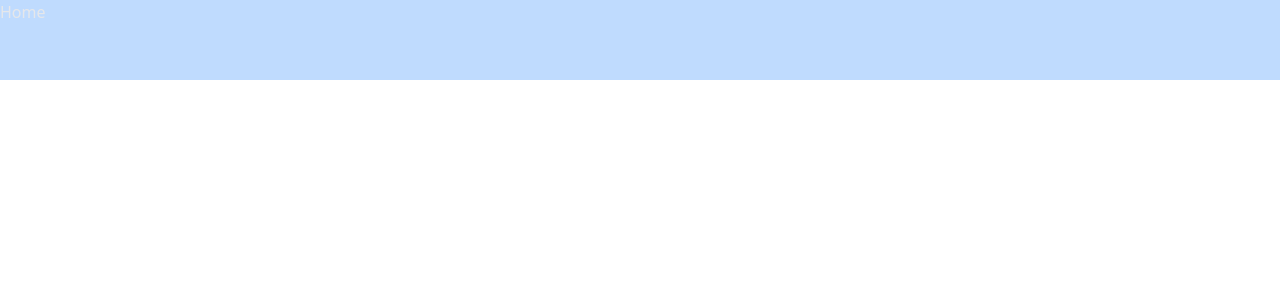
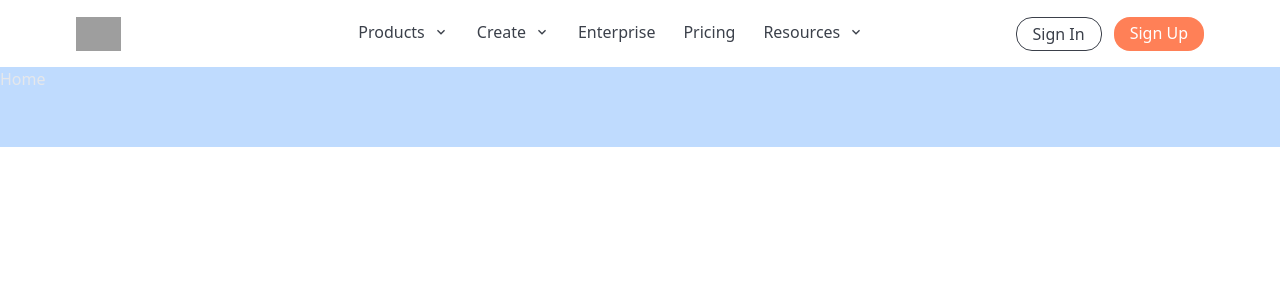
Before and after one commit to ZenUI-Templates/real-Ai, a React (Vite) app: page / in a window 1280 px wide. Shown: the top 300 px of the page. Built offline with nearby package versions, Linux system fonts and the light colour scheme; grey boxes are pictures that could not be loaded.

Commit message:
feat: Header added with responsiveness

```diff
--- a/src/App.jsx
+++ b/src/App.jsx
@@ -2,14 +2,14 @@ import { useState } from "react";
 import { BrowserRouter as Router, Routes, Route } from "react-router-dom";
 import "./App.css";
 import { Home } from "./pages/Home/Home";
+import Header from "./components/Header/Header";
 
 function App() {
-  const [count, setCount] = useState(0);
 
   return (
     <>
       <Router>
-        {/* <Header /> */}
+        <Header />
         <Routes>
           <Route path="/" element={<Home />} />
         </Routes>
--- /dev/null
+++ b/src/components/Header/Header.jsx
@@ -0,0 +1,148 @@
+import React, { useEffect, useState } from "react";
+import {
+  MdShoppingBasket,
+  MdOutlineLogin,
+  MdOutlineFastfood,
+} from "react-icons/md";
+import { VscSignIn } from "react-icons/vsc";
+import { Link, useLocation, useNavigate } from "react-router-dom";
+import {
+  FaBars,
+} from "react-icons/fa";
+import { MdOutlineKeyboardArrowDown } from "react-icons/md";
+
+
+export default function Header({ children }) {
+
+  const navigate = useNavigate();
+
+
+  // for mobile view only
+  const [isOpen, setIsOpen] = useState(false);
+  const menuItem = [
+    {
+      path: "/",
+      name: "Products",
+      icon: <MdOutlineKeyboardArrowDown />,
+    },
+    {
+      path: "/foods",
+      name: "Create",
+      icon: <MdOutlineKeyboardArrowDown />,
+    },
+    {
+      path: "/about",
+      name: "Enterprise",
+      icon: null
+    },
+    {
+      path: "/about",
+      name: "Pricing",
+      icon: null
+    },
+    {
+      path: "/about",
+      name: "Resources",
+      icon: <MdOutlineKeyboardArrowDown />,
+    },
+  ];
+
+
+  return (
+    <>
+      <header className="bg-white  sticky mt-2 mb-2 z-40">
+        {/* desktop  */}
+        <div className="hidden lg:flex justify-between items-center px-3 max-w-6xl mx-auto">
+          <div className="w-[131px]">
+            <img
+              src="https://i.ibb.co/nsjDGt1/Frame-13.png"
+              alt="logo"
+              className="h-[34px] cursor-pointer"
+              onClick={() => {
+                navigate("/");
+              }}
+            />
+          </div>
+          <div className="flex items-center">
+            <ul className="flex space-x-7">
+              <li
+                className={`cursor-pointer flex items-center gap-2 py-3 hover:text-custom-orange transition duration-200 ease-in-out text-base  text-text-color2 border-b-[3px] border-b-transparent `}
+              >
+                <p>Products</p>
+                <MdOutlineKeyboardArrowDown />
+              </li>
+              <li
+                className={`cursor-pointer flex items-center gap-2 py-3 hover:text-custom-orange transition duration-200 ease-in-out text-base  text-text-color2 border-b-[3px] border-b-transparent`}
+              >
+                <p>Create</p>
+                <MdOutlineKeyboardArrowDown />
+              </li>
+              <li
+                className={`cursor-pointer py-3 hover:text-custom-orange transition duration-200 ease-in-out text-base  text-text-color2 border-b-[3px] border-b-transparent`}
+              >
+                Enterprise
+              </li>
+              <li
+                className={`cursor-pointer py-3 hover:text-custom-orange transition duration-200 ease-in-out text-base  text-text-color2 border-b-[3px] border-b-transparent`}
+              >
+                Pricing
+              </li>
+              <li
+                className={`cursor-pointer flex items-center gap-2 py-3 hover:text-custom-orange transition duration-200 ease-in-out text-base  text-text-color2 border-b-[3px] border-b-transparent`}
+              >
+                <p>Resources</p>
+                <MdOutlineKeyboardArrowDown />
+              </li>
+
+              {/*  */}
+            </ul>
+          </div>
+
+          <div className="flex gap-3">
+            <div className="border border-text-color2 rounded-2xl px-4 py-1 text-text-color2">
+              <p>Sign In</p>
+            </div>
+            <div className="rounded-2xl px-4 py-1 bg-custom-orange text-white">
+              <p>Sign Up</p>
+            </div>
+          </div>
+        </div>
+
+        {/* for mobile and tablate*/}
+        <div className="lg:hidden flex justify-between items-center px-5 max-w-6xl mx-auto">
+          <img
+            src="https://i.ibb.co/nsjDGt1/Frame-13.png"
+            alt="logo"
+            className="w-[131px] h-[34px] cursor-pointer mr-1"
+            onClick={() => {
+              navigate("/");
+            }}
+          />
+
+          <FaBars
+            onClick={() => setIsOpen(!isOpen)}
+            className="text-3xl text-gray-500 cursor-pointer"
+          />
+        </div>
+
+        {isOpen && (
+          <div className="lg:hidden w-screen bg-text-color2 mt-5 text-white z-50">
+            <ul className="text-center">
+              {menuItem.map((item) => (
+                <li
+                  key={item.path}
+                  className={`cursor-pointer py-3 font-semibold border-b hover:text-custom-orange transition duration-200 ease-in-out text-base `}
+                >
+                  <p className="w-auto flex items-center justify-center gap-1">
+                    <p>{item.name}</p>
+                    {item.icon && <p>{item.icon}</p> }
+                  </p>
+                </li>
+              ))}
+            </ul>
+          </div>
+        )}
+      </header>
+    </>
+  );
+}
```
